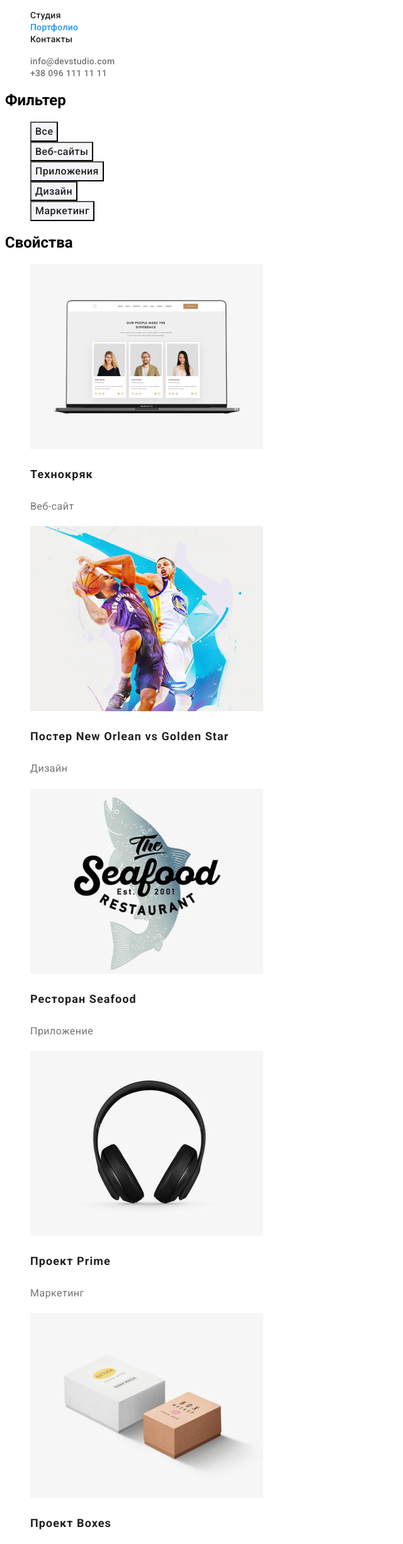
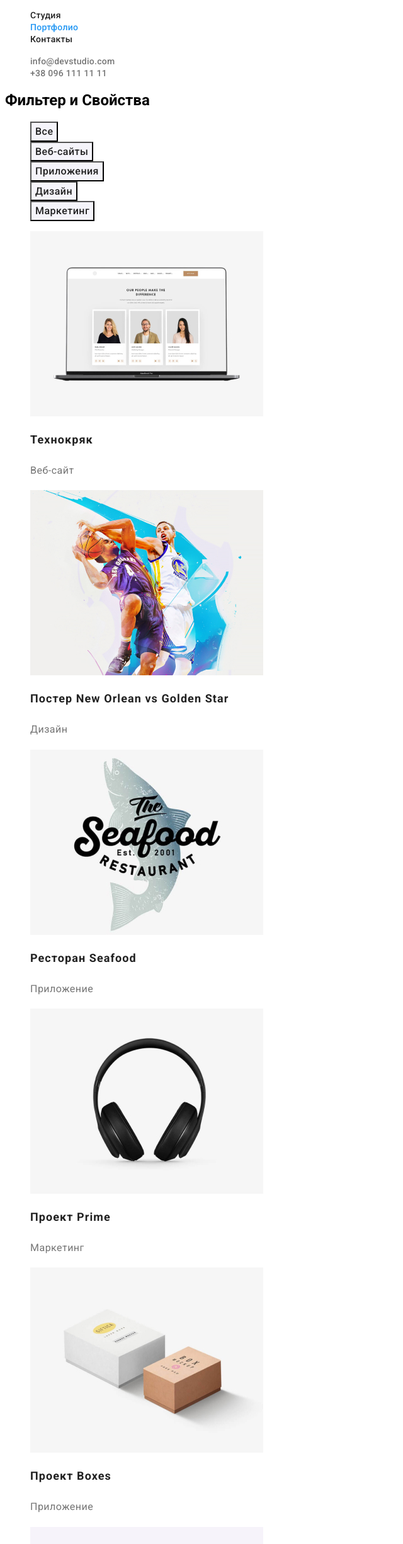
Before and after one commit to unclegrove/goit-markup-hw-02, a plain HTML site: page portfolio.html in a window 1280 px wide. Shown: the part 41-2492 px from the top of the page at 63% size, without its empty margins (0-640 px from the left). Drawn offline with Linux system fonts and the light colour scheme.

Commit message:
mentorupdate

```diff
--- a/css/styles.css
+++ b/css/styles.css
@@ -146,7 +146,7 @@ ul {
     background-color: #2F303A;
 }
 .footer-logo {
-    color: var(--additional-text-color);
+    color: var(--white-tex-color);
     font-family: Raleway, sans-serif;
     font-weight: 700;
     font-size: 26px;
@@ -155,7 +155,7 @@ ul {
     text-decoration: none;
 }
 .footer-word {
-    color: var(--white-tex-color)
+    color: var(--additional-text-color)
 }
 .footer-list .adress {
     color: var(--white-tex-color);
--- a/portfolio.html
+++ b/portfolio.html
@@ -30,9 +30,11 @@
 
                                 <!-- Main -->
 <main>
+
+<section>
+    <h1>Фильтер и Свойства</h1>
+
 <!-- Main: Filter -->
-<section>
-    <h1>Фильтер</h1>
     <ul>
         <li>
             <button type="button" class="btn-secondary">Все</button>
@@ -50,55 +52,52 @@
             <button type="button" class="btn-secondary">Маркетинг</button>
         </li>
     </ul>
-</section>
 
 <!-- Main: Features -->
-<section>
-    <h2>Свойства</h2>
     <ul class="features-list">
         <li>
             <a><img src="./images/featuresone.jpg" alt="Ноутбук" width="370" height="294"/>
-            <h3 class="tittle">Технокряк</h3>
+            <h2 class="tittle">Технокряк</h2>
             <p class="paragraph">Веб-сайт</p></a>
         </li>
         <li>
             <a><img src="./images/featurestwo.jpg" alt="Баскетболісти" width="370" height="294"/>
-            <h3 class="tittle">Постер New Orlean vs Golden Star</h3>
+            <h2 class="tittle">Постер New Orlean vs Golden Star</h2>
             <p class="paragraph">Дизайн</p></a>
         </li>
         <li>
             <a><img src="./images/featuresthree.jpg" alt="Логотип" width="370" height="294"/>
-            <h3 class="tittle">Ресторан Seafood</h3>
+            <h2 class="tittle">Ресторан Seafood</h2>
             <p class="paragraph">Приложение</p></a>
         </li>
         <li>
             <a><img src="./images/featuresfourth.jpg" alt="Навушники" width="370" height="294"/>
-            <h3 class="tittle">Проект Prime</h3>
+            <h2 class="tittle">Проект Prime</h2>
             <p class="paragraph">Маркетинг</p></a>
         </li>
         <li>
             <a><img src="./images/featuresfive.jpg" alt="Дві коробки" width="370" height="294"/>
-            <h3 class="tittle">Проект Boxes</h3>
+            <h2 class="tittle">Проект Boxes</h2>
             <p class="paragraph">Приложение</p></a>
         </li>
         <li>
             <a><img src="./images/featuressix.jpg" alt="Моноблок" width="370" height="294"/>
-            <h3 class="tittle">Inspiration has no Borders</h3>
+            <h2 class="tittle">Inspiration has no Borders</h2>
             <p class="paragraph">Веб-сайт</p></a>
         </li>
         <li>
             <a><img src="./images/featuresseven.jpg" alt="Глянцевий журнал" width="370" height="294"/>
-            <h3 class="tittle">Издание Limited Edition</h3>
+            <h2 class="tittle">Издание Limited Edition</h2>
             <p class="paragraph">Дизайн</p></a>
         </li>
         <li>
             <a><img src="./images/featureseight.jpg" alt="Бумажний тег" width="370" height="294"/>
-            <h3 class="tittle">Проект LAB</h3>
+            <h2 class="tittle">Проект LAB</h2>
             <p class="paragraph">Маркетинг</p></a>
         </li>
         <li>
             <a><img src="./images/feautesnine.jpg" alt="Ноутбук" width="370" height="294"/>
-            <h3 class="tittle">Growing Business</h3>
+            <h2 class="tittle">Growing Business</h2>
             <p class="paragraph">Приложение</p></a>
         </li>
     </ul>
```
